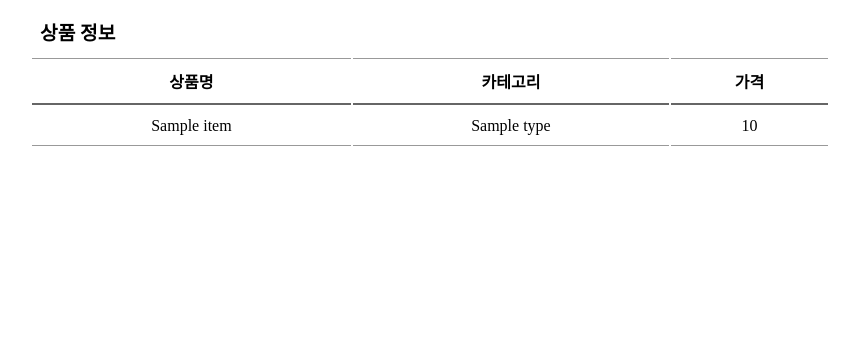
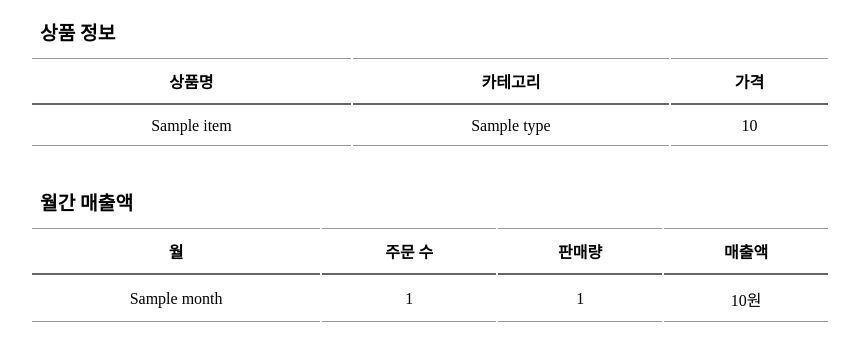
Before and after one commit to yw5123/sesac-crm, a Flask app: template crm/templates/item/itemdetail.html in a window 1280 px wide. Shown: the part 70-431 px from the top of the page, without its empty margins (210-1069 px from the left). Run offline with Flask 3, Linux system fonts and the light colour scheme; the template is opened without the code that fills it: most values are stand-ins (such as "Sample title", 1, 10 or a date in 2020).

Commit message:
기본 DB쿼리 구현 - 아이템 월간 매출액

```diff
--- a/crm/templates/item/itemdetail.html
+++ b/crm/templates/item/itemdetail.html
@@ -15,5 +15,22 @@
             <td>{{ item['UnitPrice'] }}</td>
         </tr>
     </table>
+    <p class="pagetitle" style="padding-top: 30px;">월간 매출액</p>
+    <table class="datatable">
+        <tr>
+            <th>월</th>
+            <th>주문 수</th>
+            <th>판매량</th>
+            <th>매출액</th>
+        </tr>
+        {% for orderinfo in orderinfos %}
+        <tr>
+            <td>{{ orderinfo['Month'] }}</td>
+            <td>{{ orderinfo['OrderCount'] }}</td>
+            <td>{{ orderinfo['ItemCount'] }}</td>
+            <td>{{ orderinfo['Total'] }}원</td>
+        </tr>
+        {% endfor %}
+    </table>
 </div>
 {% endblock %}
```
Also changed, not shown: crm/views/item.py (+7 -1 lines).
